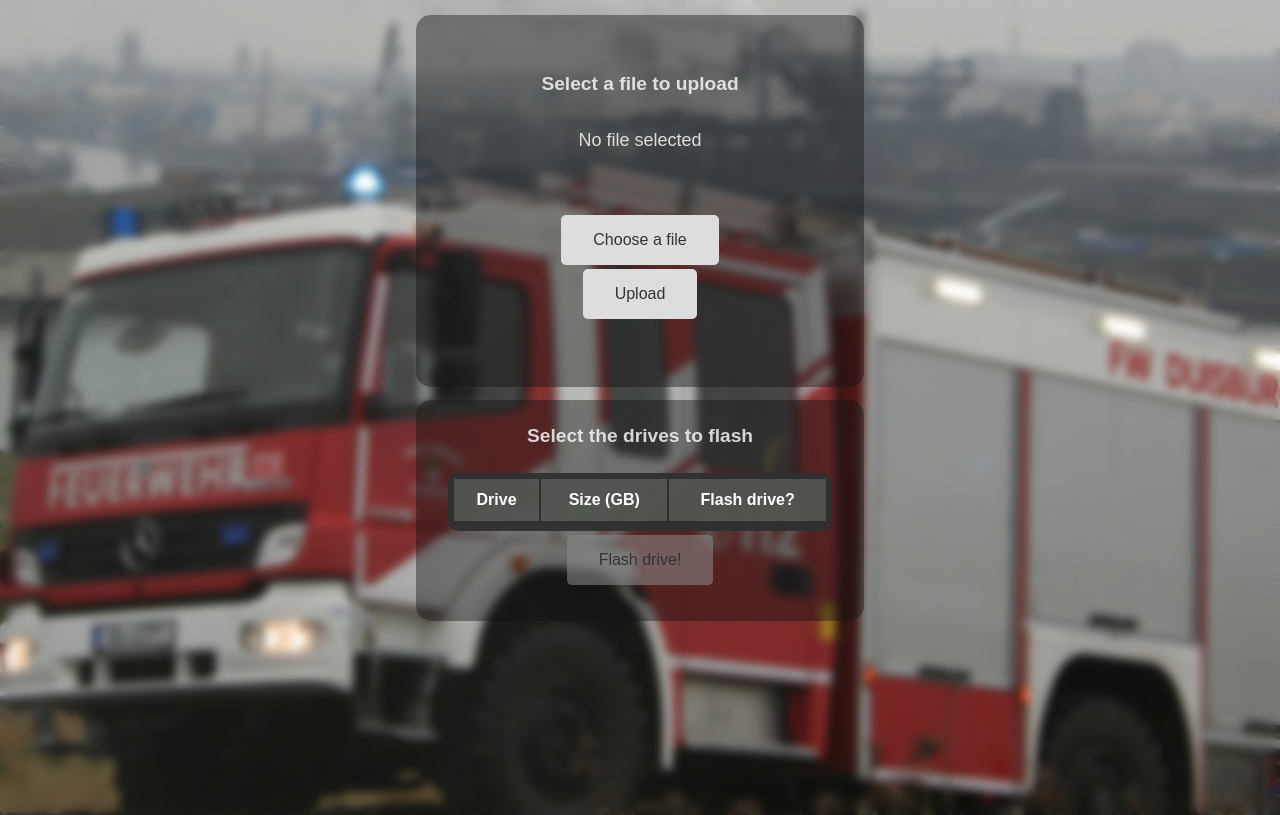
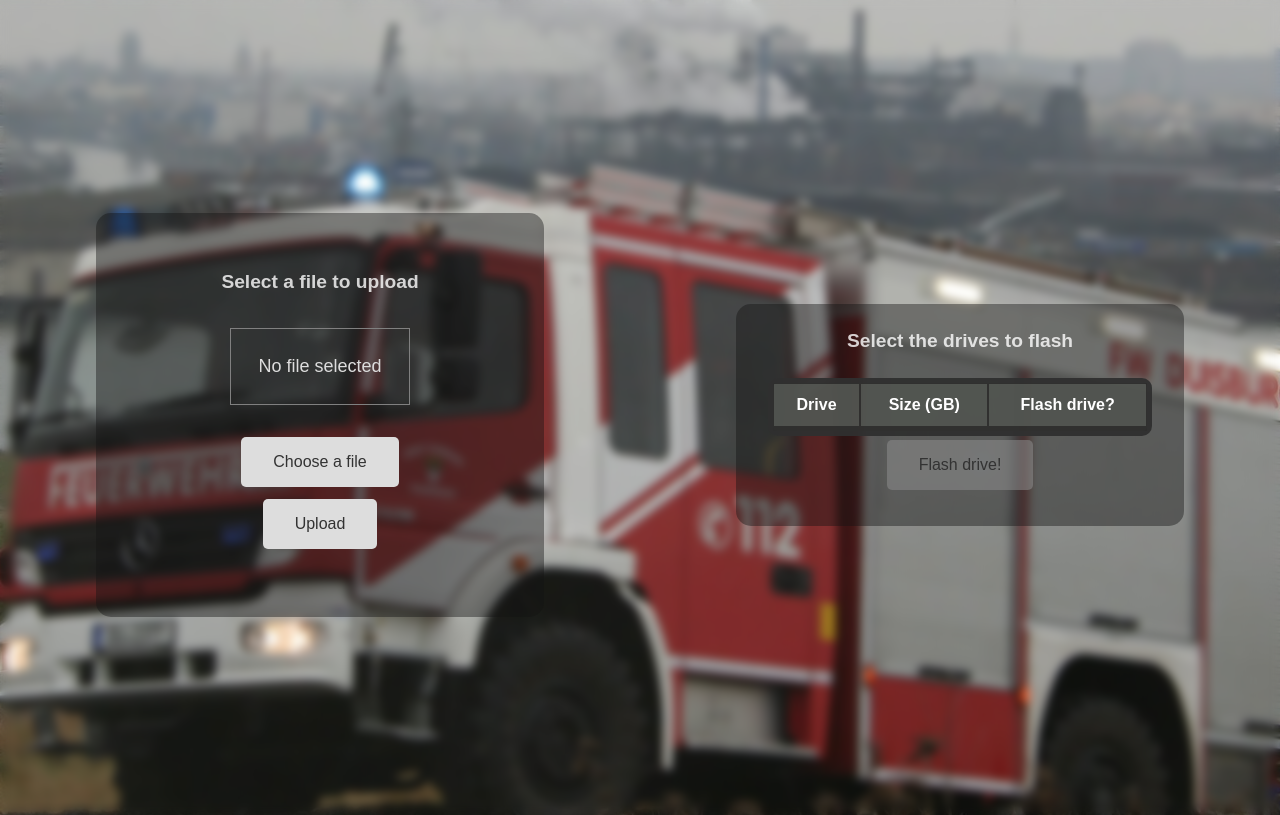
Before and after one commit to lucamillers/DriveFlasherWebinterface, a PHP site: page / in a window 1280 px wide. Run offline with PHP 8.4, Linux system fonts and the light colour scheme; lists and menus that the app fills with data are empty.

Commit message:
Update style.css
couple styling-fixes and additions (colorchange on button-hover, flex behavior etc)

```diff
--- a/style.css
+++ b/style.css
@@ -4,6 +4,7 @@ html, body {
     height: 100%;
 }
 body {
+    display: flex;
     background-image: url("bg.jpg");
     backdrop-filter: blur(5px);
     background-size: auto;
@@ -11,6 +12,12 @@ body {
     margin: 0;
     padding-top: 15px;
     overflow: hidden;
+    flex-flow: row;
+    @media screen and (max-width: 992px) {
+	body{
+            flex-flow: column;
+	}
+    };
 }
 
 .headline {
@@ -19,39 +26,37 @@ body {
 }
 .file-upload-container {
     display: flex;
-    flex-direction: column;
+    flex-flow: column wrap;
     align-items: center;
     padding: 2em;
     width: 30%;
     background-color: #1313136b;
     margin: auto;
     border-radius: 15px;
-    margin-bottom: 1%;
+    /*! margin-bottom: 1%; */
 }
 .table-flash-container {
     display: flex;
-    flex-direction: column;
+    flex-flow: column;
     align-items: center;
     padding: 2em;
     width: 30%;
     background-color: #1313136b;
     margin: auto;
     border-radius: 15px;
-    margin-bottom: 1%;
-    margin-top: 1%;
+    /*! margin-bottom: 1%; */
+    /*! margin-top: 1%; */
     overflow: auto;
     padding-top: 0;
 }
 form {
-    width: 100%;
-    max-width: 500px;
-    margin: 2em auto;
-    text-align: center;
-    margin-bottom: 0;
+    margin: 2em 0;
 }
 .form-group {
     position: relative;
-    margin: 2em 0;
+    display: flex;
+    flex-flow: column wrap;
+    text-align: center;
 }
 #file {
     opacity: 0;
@@ -70,6 +75,8 @@ label[for="file"] {
     color: #333;
     border-radius: 5px;
     cursor: pointer;
+    margin-bottom: 0.5em;
+    transition: all 0.2s ease;
 }
 input[type="submit"] .progress {
     margin: 2em 0;
@@ -161,6 +168,7 @@ table.responsive tfoot .links a{
     color: #333;
     border-radius: 5px;
 
+    transition: all 0.2s ease;
 }
 
 button[disabled=disabled], button:disabled {
@@ -240,4 +248,19 @@ button[disabled=disabled], button:disabled {
     margin-top: 10px;
     color:#ddd;
     font-size: large;
+    border: 1px solid grey;
+    padding: 1.5em;
   }
+
+label:hover {
+  filter: invert(1);
+}
+.button:hover {
+  background-color: #508C50;
+}
+.button.btnFlash:hover:disabled {
+  background: #cc4646;
+}
+.button.btnFlash:hover:enabled {
+  background: green;
+}
```
